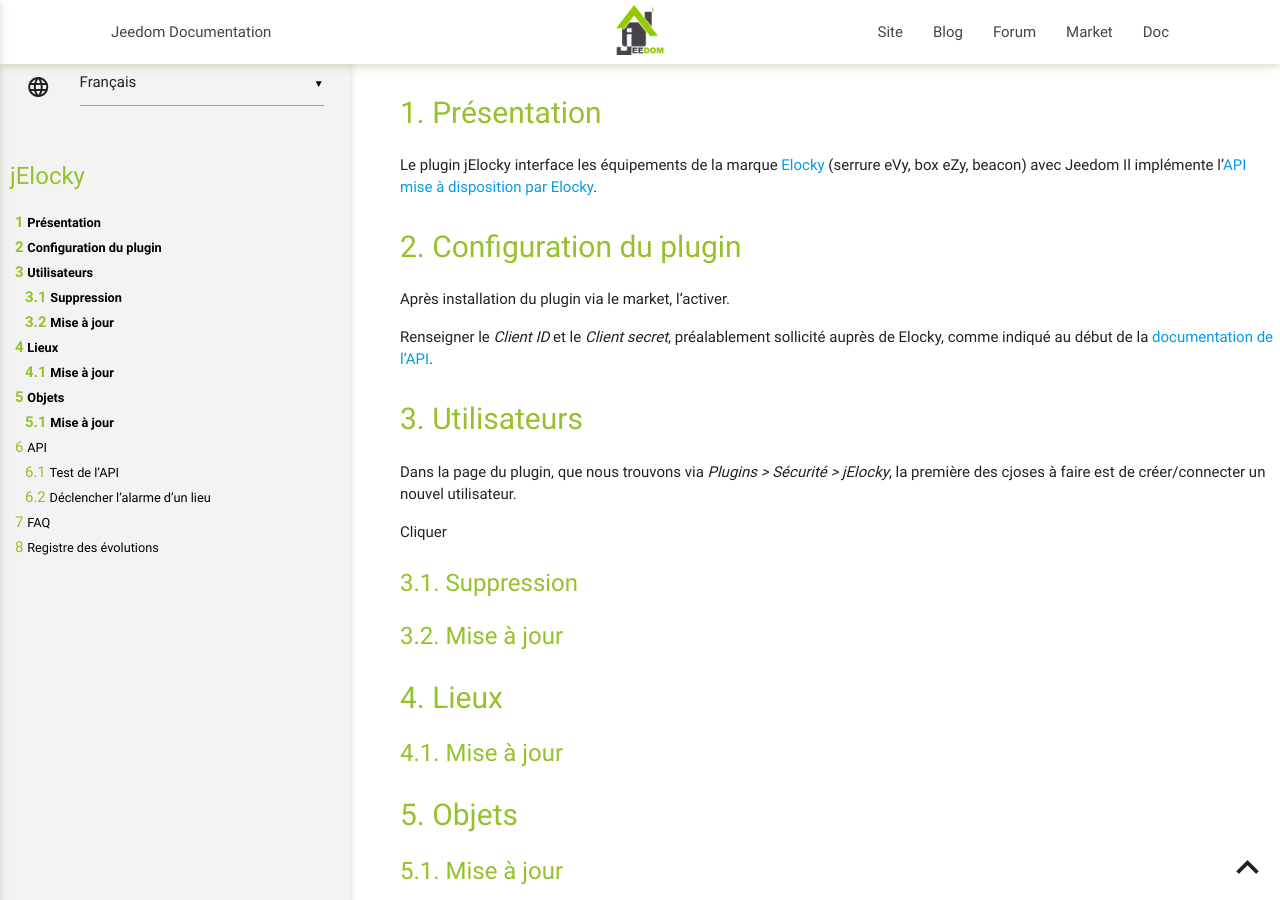
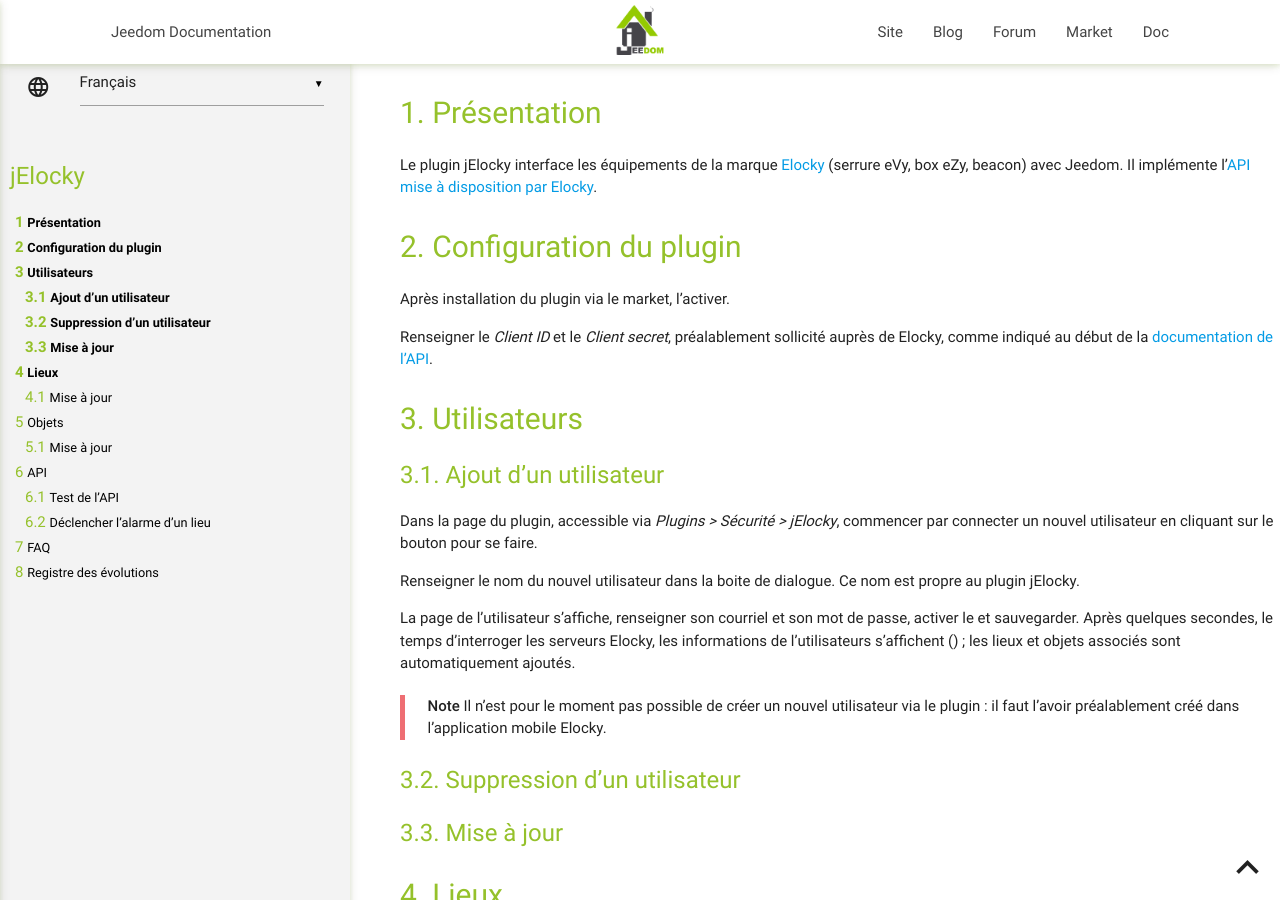
Before and after one commit to domotruc/jElocky, a Jekyll site: the page built from docs/fr_FR/index.md, in a window 1280 px wide and 900 px high. Built offline with Jekyll 4.4.1, drawn with Linux system fonts in a browser that asks for light colours; our own code applies the rules of GitHub Pages for plain Markdown files.

```diff
--- a/docs/fr_FR/index.md
+++ b/docs/fr_FR/index.md
@@ -1,7 +1,7 @@
 Présentation
 ===
 
-Le plugin jElocky interface les équipements de la marque [Elocky](https://elocky.com/) (serrure eVy, box eZy, beacon) avec Jeedom
+Le plugin jElocky interface les équipements de la marque [Elocky](https://elocky.com/) (serrure eVy, box eZy, beacon) avec Jeedom.
 Il implémente l'[API mise à disposition par Elocky](https://elocky.com/fr/doc-api-test).
 
 Configuration du plugin
@@ -15,11 +15,19 @@ Renseigner le *Client ID* et le *Client secret*, préalablement sollicité aupr
 Utilisateurs
 ===
 
-Dans la page du plugin, que nous trouvons via *Plugins > Sécurité > jElocky*, la première des cjoses à faire est de créer/connecter un nouvel utilisateur.
+Ajout d'un utilisateur
+---
 
-Cliquer
+Dans la page du plugin, accessible via *Plugins > Sécurité > jElocky*, commencer par connecter un nouvel utilisateur en cliquant sur le bouton pour se faire.
 
-Suppression
+Renseigner le nom du nouvel utilisateur dans la boite de dialogue. Ce nom est propre au plugin jElocky.
+
+La page de l'utilisateur s'affiche, renseigner son courriel et son mot de passe, activer le et sauvegarder. Après quelques secondes, le temps d'interroger les serveurs Elocky, les informations de l'utilisateurs s'affichent () ; les lieux et objets associés sont automatiquement ajoutés.
+
+> **Note**
+> Il n'est pour le moment pas possible de créer un nouvel utilisateur via le plugin : il faut l'avoir préalablement créé dans l'application mobile Elocky.
+
+Suppression d'un utilisateur
 ---
 
 
@@ -74,6 +82,8 @@ FAQ
 
 En cas d'erreur `{"error":"json_error","error_description":"Syntax error"}`: vérifier le le *Client iD* et *Client secret* dans la configuration du plugin.
 
-<a name=changelog></a>
 
-# Registre des évolutions
+<a id="changelog"></a>
+
+Registre des évolutions
+===
```
Also changed, not shown: desktop/js/jElocky.js (+36 -2 lines), 1 other file.
